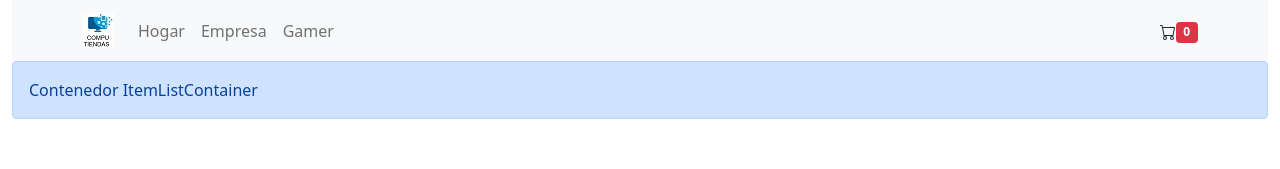
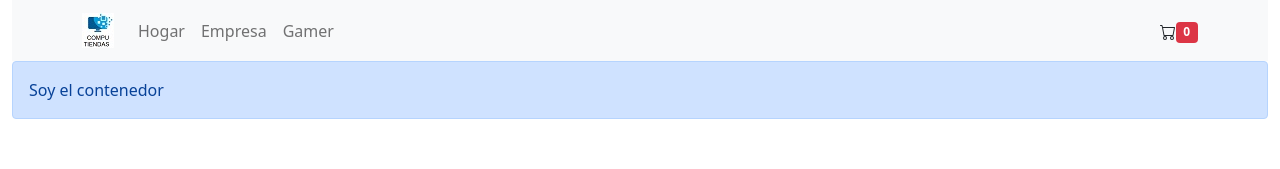
Before and after one commit to fmalca/react-project, a React (Create React App) app: page / in a window 1280 px wide. Shown: the top 169 px of the page. Built offline with nearby package versions, Linux system fonts and the light colour scheme.

Commit message:
Corrección de NavBar

```diff
--- a/src/components/ItemListContainer/ItemListContainer.js
+++ b/src/components/ItemListContainer/ItemListContainer.js
@@ -6,7 +6,7 @@ const ItemListContainer = ({greeting}) => {
     return (
         <div>
             <Alert variant="primary">
-                Contenedor ItemListContainer
+                {greeting}
             </Alert>
         </div>
    )
--- a/src/components/NavBar/NavBar.js
+++ b/src/components/NavBar/NavBar.js
@@ -10,7 +10,7 @@ const NavBar = () => {
         <>
             <Navbar bg="light" variant="light">
                 <Container>
-                    <Navbar.Brand href="#home"><img src={logo} /></Navbar.Brand>
+                    <Navbar.Brand href="#home"><img src={logo} alt="" /></Navbar.Brand>
                     <Nav className="me-auto">
                         <Nav.Link href="#home">Hogar</Nav.Link>
                         <Nav.Link href="#features">Empresa</Nav.Link>
```
